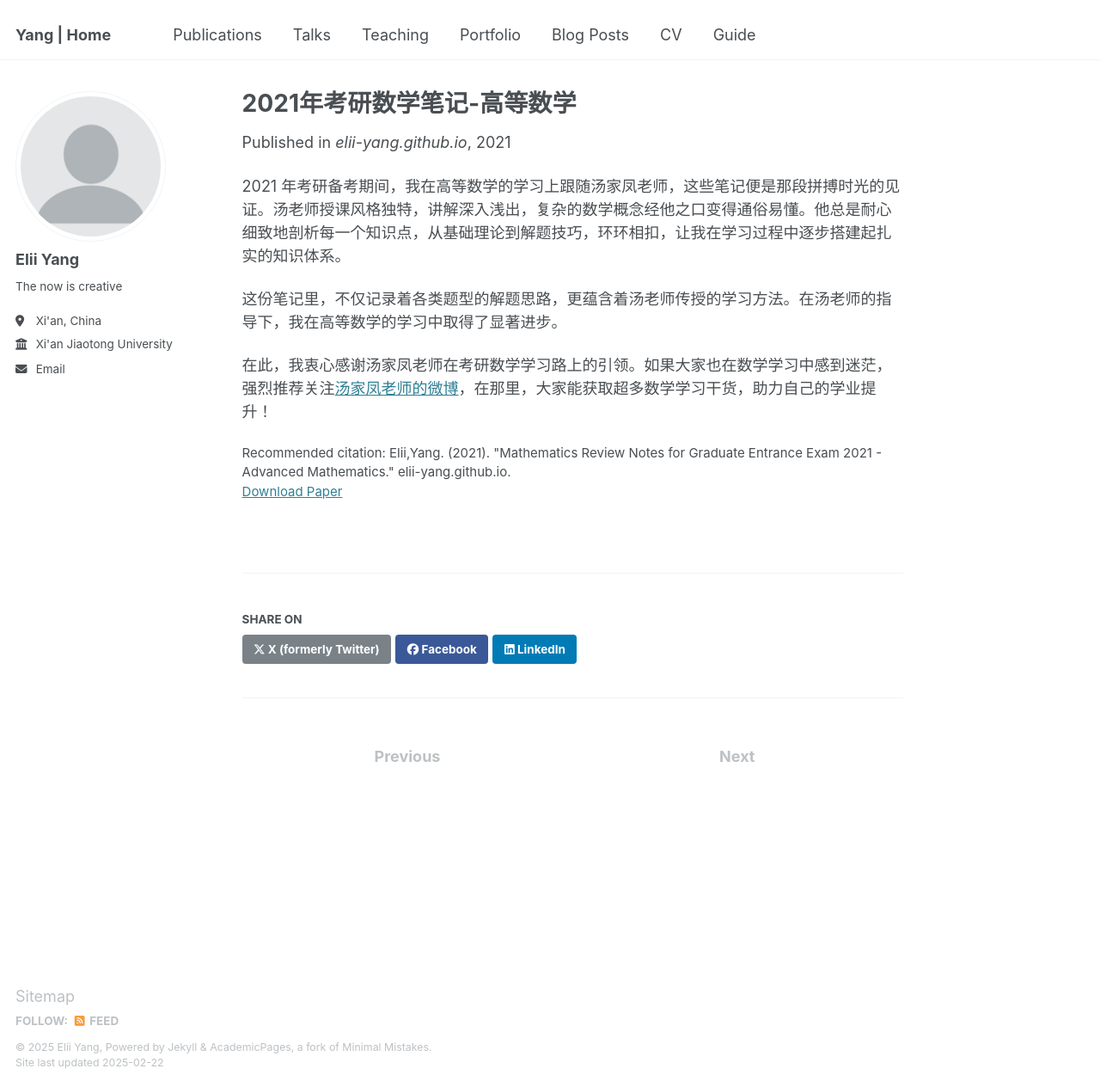
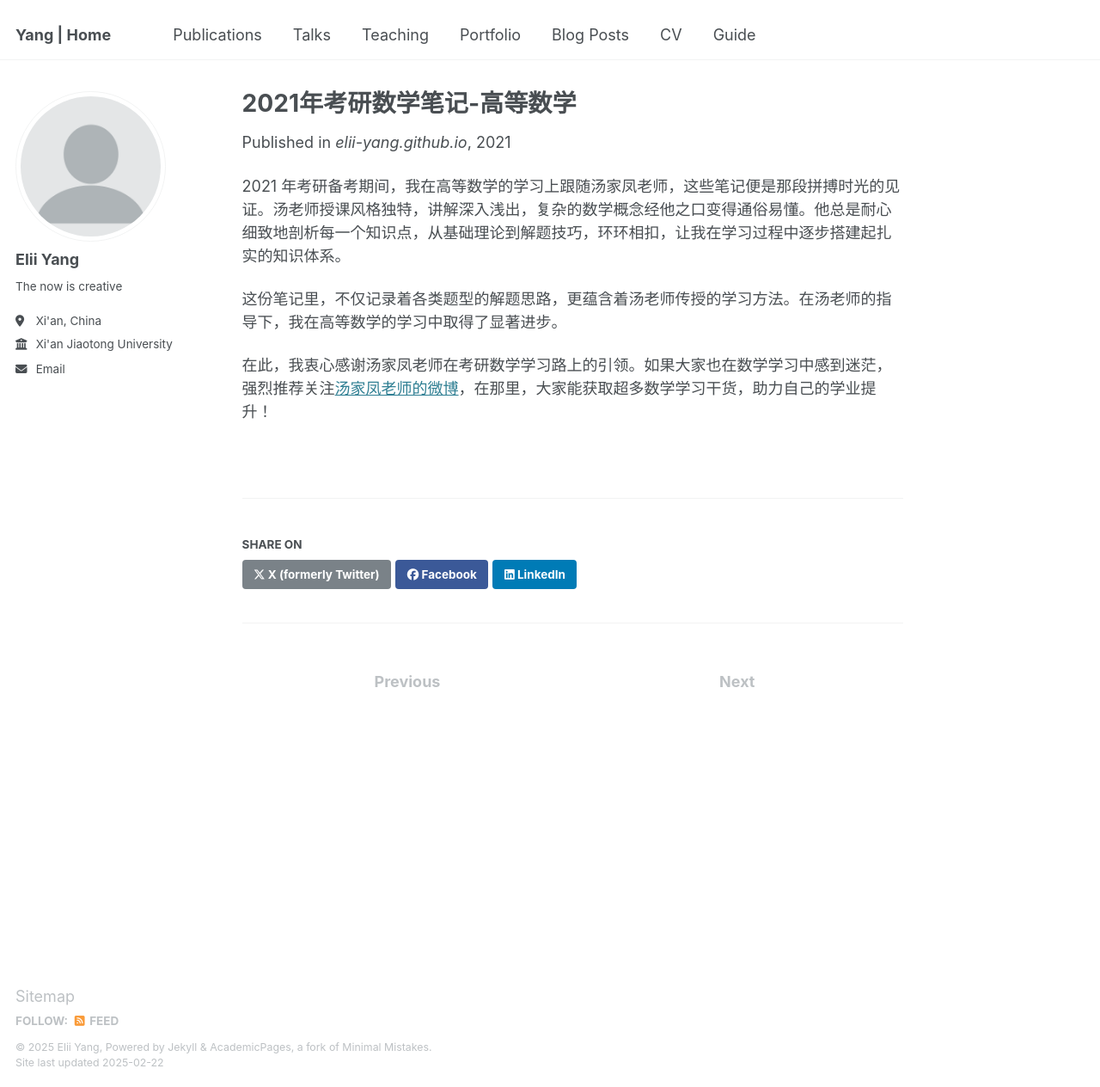
Before and after one commit to Elii-yang/Elii-yang.github.io, a Jekyll site: the page built from _publications/2021-12-26-book-1.md, in a window 1280 px wide and 1264 px high. Shown: the whole window at 86% size. Built offline with Jekyll 4.4.1, drawn with Linux system fonts in a browser that asks for light colours.

Commit message:
Update 2021-12-26-book-1.md

```diff
--- a/_publications/2021-12-26-book-1.md
+++ b/_publications/2021-12-26-book-1.md
@@ -8,7 +8,7 @@
 venue: 'elii-yang.github.io' # 发布期刊
 slidesurl:
 paperurl: 'http://academicpages.github.io/files/高等数学-compressed-compressed.pdf' # 文章下载链接
-citation: 'Elii,Yang. (2021). &quot;Mathematics Review Notes for Graduate Entrance Exam 2021 - Advanced Mathematics.&quot; elii-yang.github.io.' # 引用
+citation:
 
 ---
 
```
